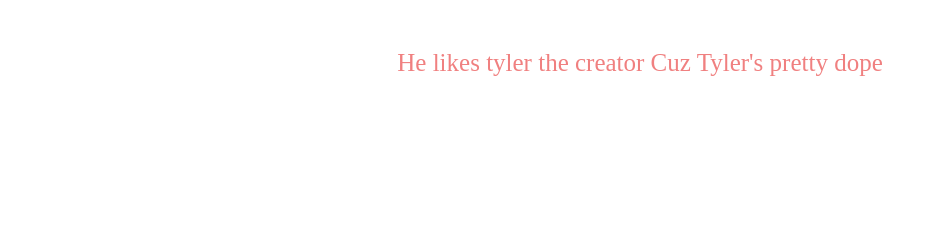
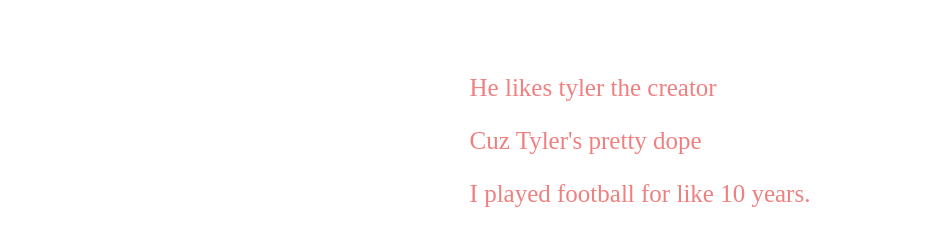
Before and after one commit to Polymer21/git-working-together, a plain HTML site: page index.html in a window 1280 px wide. Shown: the part 123-368 px from the top of the page, without its empty margins (0-937 px from the left). Drawn offline with Linux system fonts and the light colour scheme.

Commit message:
Update index.html

```diff
--- a/index.html
+++ b/index.html
@@ -13,8 +13,10 @@
                 TIM FACT
             </div>
             <div class="fact">
-                He likes tyler the creator
-                Cuz Tyler's pretty dope
+                <p>He likes tyler the creator</p>
+                <p>Cuz Tyler's pretty dope</p>
+                <p>I played football for like 10 years.</p>
+
             </div>
         </main>
     </body>
```
